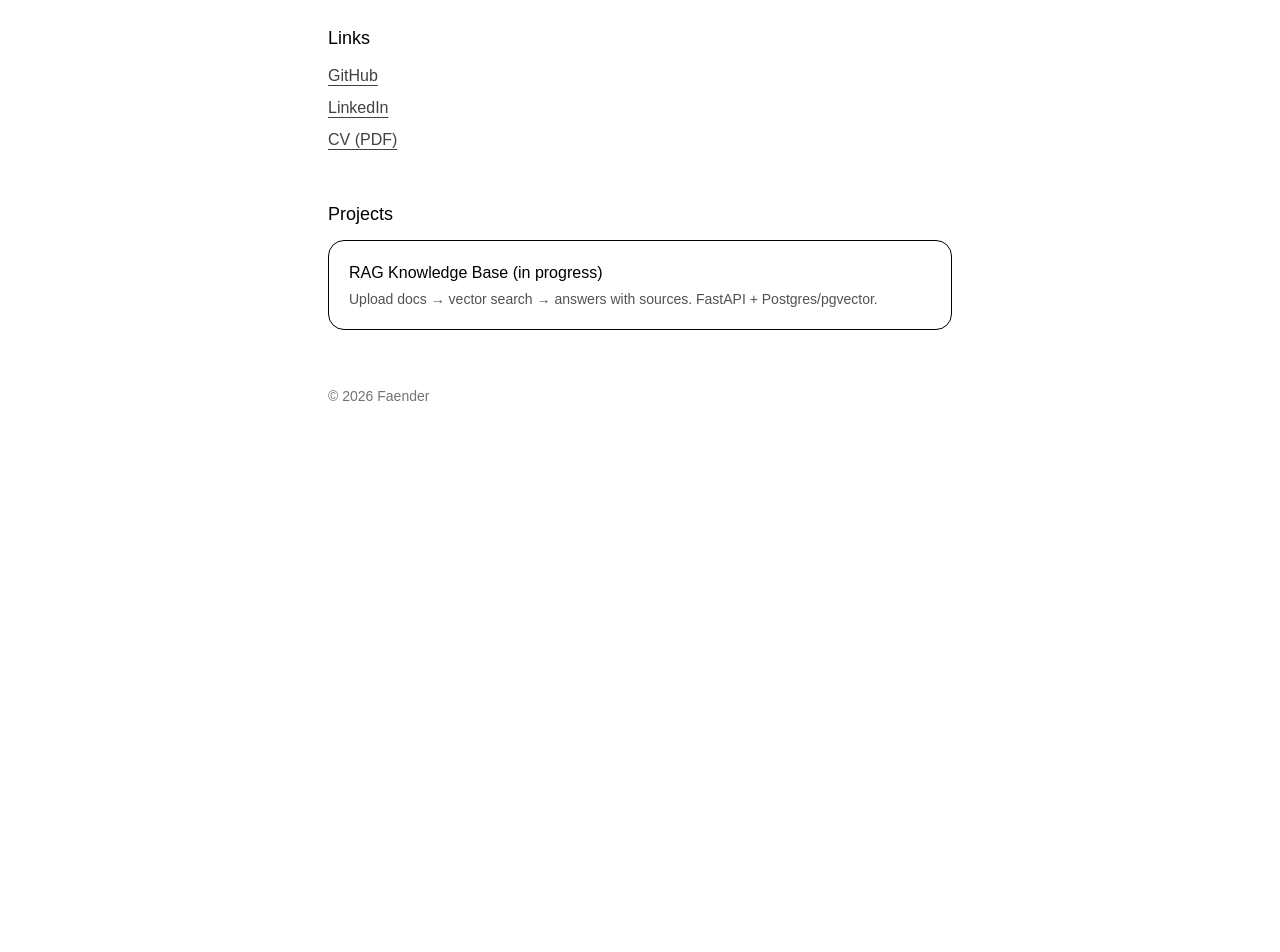
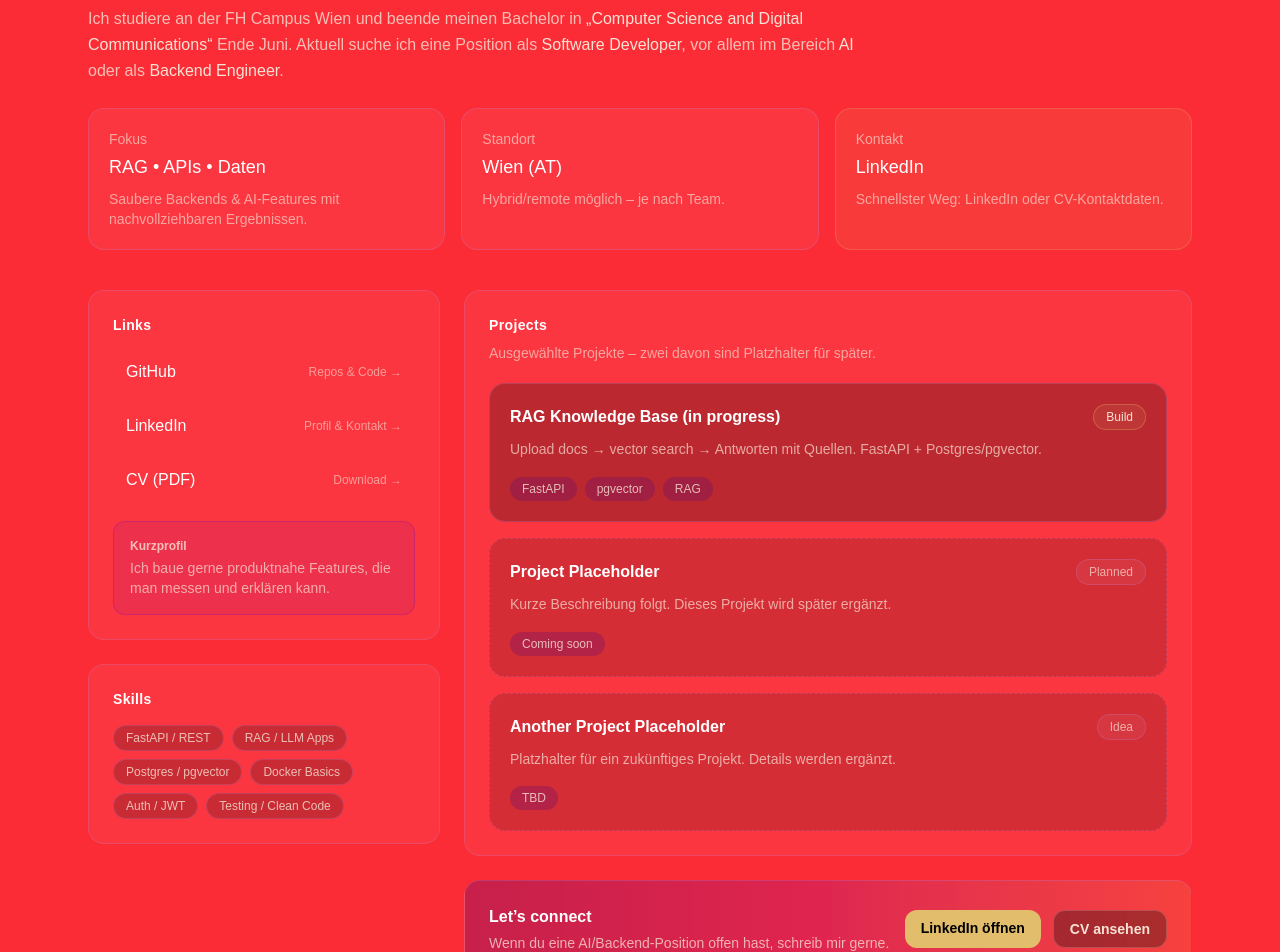
Before and after one commit to faender/faender.dev, a Next.js app: page / in a window 1280 px wide. Shown: the part 200-1152 px from the top of the page. Before the commit the page ends 800 px from the top, so only its background shows below. Built offline with nearby package versions, Linux system fonts and the light colour scheme.

Commit message:
new page layout 2.0

```diff
--- a/src/app/page.tsx
+++ b/src/app/page.tsx
@@ -1,48 +1,246 @@
 export default function Home() {
+  const links = [
+    { label: "GitHub", href: "https://github.com/faender", hint: "Repos & Code" },
+    {
+      label: "LinkedIn",
+      href: "https://www.linkedin.com/in/andreas-f%C3%A4nder-8183ab379",
+      hint: "Profil & Kontakt",
+    },
+    { label: "CV (PDF)", href: "/cv.pdf", hint: "Download" },
+  ];
+
+  const skills = [
+    "FastAPI / REST",
+    "RAG / LLM Apps",
+    "Postgres / pgvector",
+    "Docker Basics",
+    "Auth / JWT",
+    "Testing / Clean Code",
+  ];
+
+  const projects = [
+    {
+      title: "RAG Knowledge Base (in progress)",
+      status: "Build",
+      description:
+        "Upload docs → vector search → Antworten mit Quellen. FastAPI + Postgres/pgvector.",
+      highlights: ["FastAPI", "pgvector", "RAG"],
+    },
+    {
+      title: "Project Placeholder",
+      status: "Planned",
+      description: "Kurze Beschreibung folgt. Dieses Projekt wird später ergänzt.",
+      highlights: ["Coming soon"],
+    },
+    {
+      title: "Another Project Placeholder",
+      status: "Idea",
+      description: "Platzhalter für ein zukünftiges Projekt. Details werden ergänzt.",
+      highlights: ["TBD"],
+    },
+  ];
+
+  const badgeByStatus = (status) => {
+    if (status === "Build")
+      return "border-[#E2BD6B]/30 bg-[#E2BD6B]/10 text-[#F8E2D4]";
+    return "border-[#B984DB]/25 bg-white/5 text-[#F8E2D4]/70";
+  };
+
+  const cardByStatus = (status) => {
+    if (status === "Build") return "border-[#B984DB]/25 bg-black/25 hover:border-[#E2BD6B]/30";
+    return "border-dashed border-[#B984DB]/25 bg-black/15 hover:border-[#B984DB]/40";
+  };
+
   return (
-    <main className="mx-auto max-w-2xl px-6 py-16">
-      <header className="space-y-3">
-        <h1 className="text-3xl font-semibold tracking-tight">Welcome to my website!</h1>
-        <p className="text-base text-neutral-600">
-          I am a student at Fachhochschule Campus Wien finishing my bachelors in "Computer Science and Digital Communications" end of june.
-		  I am currently searching for a job as a software developert mainly in the field of AI / Backend Engineer.
+    <main className="min-h-dvh bg-red-500 text-white p-10">
+      {/* Background glow (modern look) */}
+      <div className="pointer-events-none fixed inset-0 -z-10">
+        <div className="absolute -top-40 left-1/2 h-[520px] w-[520px] -translate-x-1/2 rounded-full bg-[#7209B7]/25 blur-3xl" />
+        <div className="absolute -bottom-48 left-10 h-[520px] w-[520px] rounded-full bg-[#4D067B]/25 blur-3xl" />
+        <div className="absolute -bottom-48 right-10 h-[520px] w-[520px] rounded-full bg-[#E2BD6B]/15 blur-3xl" />
+        <div className="absolute inset-0 bg-gradient-to-b from-black/20 via-black/65 to-black/90" />
+      </div>
+
+      <div className="mx-auto max-w-6xl px-6 py-14">
+        {/* Hero */}
+        <header className="space-y-6">
+          <div className="inline-flex w-fit items-center gap-2 rounded-full border border-[#B984DB]/30 bg-white/5 px-3 py-1 text-xs text-[#F8E2D4]/80">
+            <span className="h-2 w-2 rounded-full bg-[#E2BD6B]" />
+            Open for: AI / Backend • Full-time / Internship
+          </div>
+
+          <div className="space-y-3">
+            <h1 className="text-4xl font-semibold tracking-tight md:text-5xl">
+              Andreas <span className="text-[#E2BD6B]">Fänder</span>
+            </h1>
+
+            <p className="max-w-3xl text-base leading-relaxed text-[#F8E2D4]/80">
+              Ich studiere an der FH Campus Wien und beende meinen Bachelor in{" "}
+              <span className="text-[#F8E2D4]">„Computer Science and Digital Communications“</span>{" "}
+              Ende Juni. Aktuell suche ich eine Position als{" "}
+              <span className="text-[#F8E2D4]">Software Developer</span>, vor allem im Bereich{" "}
+              <span className="text-[#F8E2D4]">AI</span> oder als{" "}
+              <span className="text-[#F8E2D4]">Backend Engineer</span>.
             </p>
+          </div>
+
+          {/* Info boxes */}
+          <div className="grid gap-4 md:grid-cols-3">
+            <div className="rounded-2xl border border-[#B984DB]/25 bg-white/5 p-5">
+              <p className="text-sm text-[#F8E2D4]/65">Fokus</p>
+              <p className="mt-1 text-lg font-medium">RAG • APIs • Daten</p>
+              <p className="mt-2 text-sm text-[#F8E2D4]/65">
+                Saubere Backends & AI-Features mit nachvollziehbaren Ergebnissen.
+              </p>
+            </div>
+
+            <div className="rounded-2xl border border-[#B984DB]/25 bg-white/5 p-5">
+              <p className="text-sm text-[#F8E2D4]/65">Standort</p>
+              <p className="mt-1 text-lg font-medium">Wien (AT)</p>
+              <p className="mt-2 text-sm text-[#F8E2D4]/65">
+                Hybrid/remote möglich – je nach Team.
+              </p>
+            </div>
+
+            <div className="rounded-2xl border border-[#E2BD6B]/25 bg-[#E2BD6B]/10 p-5">
+              <p className="text-sm text-[#F8E2D4]/65">Kontakt</p>
+              <p className="mt-1 text-lg font-medium">LinkedIn</p>
+              <p className="mt-2 text-sm text-[#F8E2D4]/65">
+                Schnellster Weg: LinkedIn oder CV-Kontaktdaten.
+              </p>
+            </div>
+          </div>
         </header>
 
-      <section className="mt-10 space-y-3">
-        <h2 className="text-lg font-medium">Links</h2>
-        <ul className="space-y-2 text-neutral-700">
-          <li>
-            <a className="underline underline-offset-4" href="https://github.com/faender" target="_blank" rel="noreferrer">
-              GitHub
+        {/* Content grid */}
+        <div className="mt-10 grid gap-6 lg:grid-cols-3">
+          {/* Left */}
+          <aside className="space-y-6 lg:col-span-1">
+            <section className="rounded-2xl border border-[#B984DB]/25 bg-white/5 p-6">
+              <h2 className="text-sm font-semibold tracking-wide">Links</h2>
+              <ul className="mt-4 space-y-3">
+                {links.map((l) => (
+                  <li key={l.href}>
+                    <a
+                      className="group flex items-center justify-between rounded-xl border border-transparent bg-white/0 px-3 py-2 transition hover:border-[#B984DB]/25 hover:bg-white/5"
+                      href={l.href}
+                      target={l.href.startsWith("http") ? "_blank" : undefined}
+                      rel={l.href.startsWith("http") ? "noreferrer" : undefined}
+                    >
+                      <span className="font-medium">{l.label}</span>
+                      <span className="text-xs text-[#F8E2D4]/60 group-hover:text-[#E2BD6B]">
+                        {l.hint} →
+                      </span>
                     </a>
                   </li>
-          <li>
-            <a className="underline underline-offset-4" href="https://www.linkedin.com/in/andreas-f%C3%A4nder-8183ab379" target="_blank" rel="noreferrer">
-              LinkedIn
-            </a>
-          </li>
-          <li>
-            <a className="underline underline-offset-4" href="/cv.pdf">
-              CV (PDF)
-            </a>
-          </li>
+                ))}
               </ul>
-      </section>
 
-      <section className="mt-12 space-y-3">
-        <h2 className="text-lg font-medium">Projects</h2>
-        <div className="rounded-2xl border p-5">
-          <p className="font-medium">RAG Knowledge Base (in progress)</p>
-          <p className="mt-1 text-sm text-neutral-600">
-            Upload docs → vector search → answers with sources. FastAPI + Postgres/pgvector.
+              <div className="mt-5 rounded-xl border border-[#7209B7]/25 bg-[#7209B7]/10 p-4">
+                <p className="text-xs font-semibold text-[#F8E2D4]/80">Kurzprofil</p>
+                <p className="mt-1 text-sm text-[#F8E2D4]/70">
+                  Ich baue gerne produktnahe Features, die man messen und erklären kann.
                 </p>
               </div>
             </section>
 
-      <footer className="mt-14 text-sm text-neutral-500">
-        © {new Date().getFullYear()} Faender
+            <section className="rounded-2xl border border-[#B984DB]/25 bg-white/5 p-6">
+              <h2 className="text-sm font-semibold tracking-wide">Skills</h2>
+              <div className="mt-4 flex flex-wrap gap-2">
+                {skills.map((s) => (
+                  <span
+                    key={s}
+                    className="rounded-full border border-[#B984DB]/25 bg-black/20 px-3 py-1 text-xs text-[#F8E2D4]/80"
+                  >
+                    {s}
+                  </span>
+                ))}
+              </div>
+            </section>
+          </aside>
+
+          {/* Right */}
+          <section className="space-y-6 lg:col-span-2">
+            <section className="rounded-2xl border border-[#B984DB]/25 bg-white/5 p-6">
+              <div className="flex items-start justify-between gap-4">
+                <div>
+                  <h2 className="text-sm font-semibold tracking-wide">Projects</h2>
+                  <p className="mt-2 text-sm text-[#F8E2D4]/65">
+                    Ausgewählte Projekte – zwei davon sind Platzhalter für später.
+                  </p>
+                </div>
+              </div>
+
+              <div className="mt-5 grid gap-4">
+                {projects.map((p) => (
+                  <div
+                    key={p.title}
+                    className={`rounded-2xl border p-5 transition ${cardByStatus(p.status)}`}
+                  >
+                    <div className="flex flex-wrap items-center justify-between gap-3">
+                      <p className="text-base font-semibold">{p.title}</p>
+                      <span
+                        className={`rounded-full border px-3 py-1 text-xs ${badgeByStatus(
+                          p.status
+                        )}`}
+                      >
+                        {p.status}
+                      </span>
+                    </div>
+
+                    <p className="mt-2 text-sm leading-relaxed text-[#F8E2D4]/70">
+                      {p.description}
+                    </p>
+
+                    <div className="mt-4 flex flex-wrap gap-2">
+                      {p.highlights.map((h) => (
+                        <span
+                          key={h}
+                          className="rounded-full bg-[#4D067B]/25 px-3 py-1 text-xs text-[#F8E2D4]/80"
+                        >
+                          {h}
+                        </span>
+                      ))}
+                    </div>
+                  </div>
+                ))}
+              </div>
+            </section>
+
+            {/* CTA */}
+            <section className="rounded-2xl border border-[#B984DB]/25 bg-gradient-to-r from-[#4D067B]/30 via-[#7209B7]/20 to-[#E2BD6B]/15 p-6">
+              <div className="flex flex-col gap-3 md:flex-row md:items-center md:justify-between">
+                <div>
+                  <h2 className="text-base font-semibold">Let’s connect</h2>
+                  <p className="mt-1 text-sm text-[#F8E2D4]/75">
+                    Wenn du eine AI/Backend-Position offen hast, schreib mir gerne.
+                  </p>
+                </div>
+                <div className="flex flex-wrap gap-3">
+                  <a
+                    href="https://www.linkedin.com/in/andreas-f%C3%A4nder-8183ab379"
+                    target="_blank"
+                    rel="noreferrer"
+                    className="rounded-xl bg-[#E2BD6B] px-4 py-2 text-sm font-semibold text-black transition hover:opacity-90"
+                  >
+                    LinkedIn öffnen
+                  </a>
+                  <a
+                    href="/cv.pdf"
+                    className="rounded-xl border border-[#F8E2D4]/20 bg-black/30 px-4 py-2 text-sm font-semibold text-[#F8E2D4] transition hover:bg-black/40"
+                  >
+                    CV ansehen
+                  </a>
+                </div>
+              </div>
+            </section>
+          </section>
+        </div>
+
+        <footer className="mt-12 border-t border-white/10 pt-6 text-xs text-[#F8E2D4]/55">
+          © {new Date().getFullYear()} Faender • Palette: #4D067B • #7209B7 • #B984DB • #F8E2D4 • #E2BD6B • + Schwarz
         </footer>
+      </div>
     </main>
   );
 }
```
Lines whose indentation alone changed are shown as unchanged.
